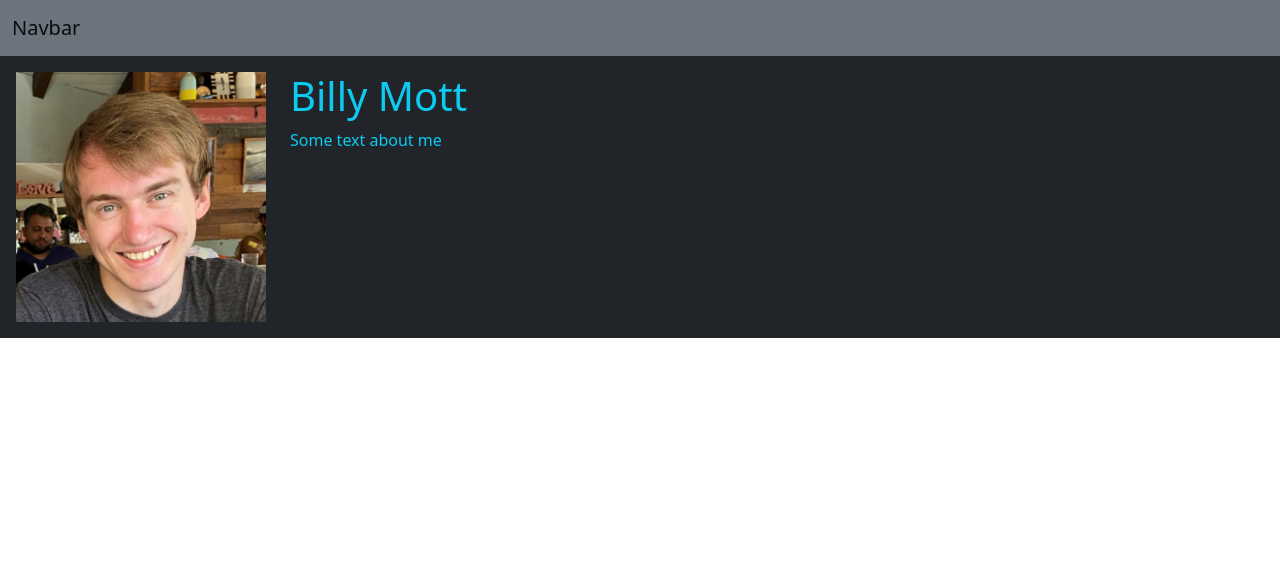
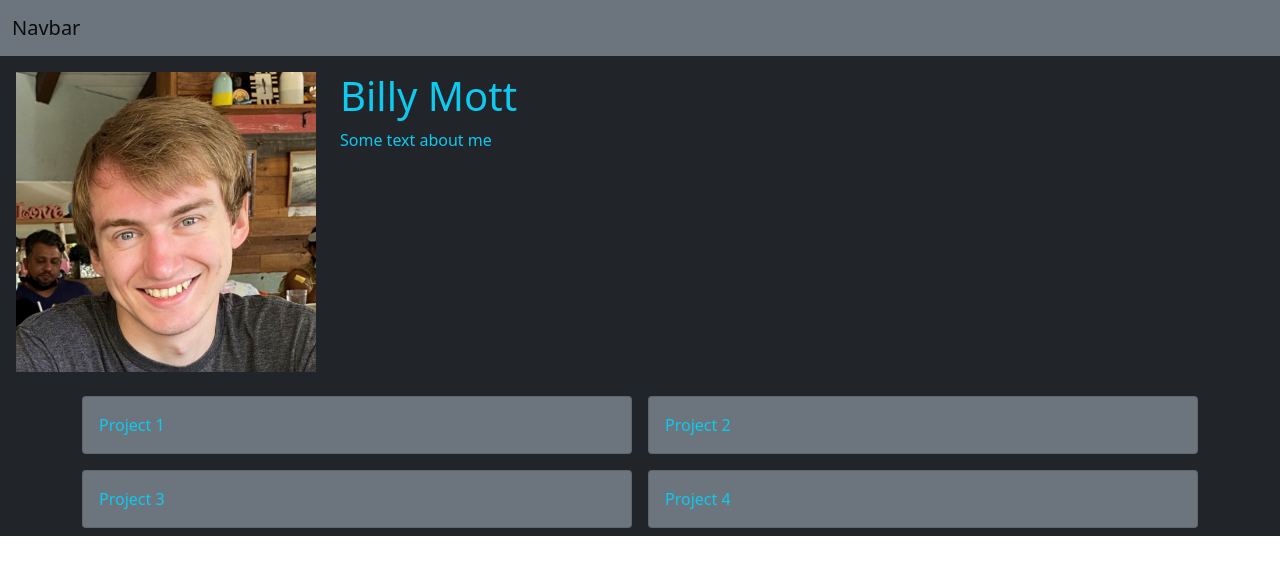
Before and after one commit to Billygm/Billy-Mott-Portfolio, a React (Create React App) app: page / in a window 1280 px wide. Shown: the top 574 px of the page. Built offline with nearby package versions, Linux system fonts and the light colour scheme.

Commit message:
adding template for my projects

```diff
--- a/src/App.js
+++ b/src/App.js
@@ -1,11 +1,13 @@
 import Mainbio from "./components/Mainbio";
 import Navbar from "./components/Navbar";
+import PortfolioGrid from "./components/PortfolioGrid";
 
 function App() {
   return (
     <>
       <Navbar />
       <Mainbio />
+      <PortfolioGrid />
     </>
   );
 }
--- a/src/components/Mainbio.js
+++ b/src/components/Mainbio.js
@@ -4,10 +4,10 @@ function Mainbio() {
   return (
     <div className="p-3 bg-dark text-info">
       <div className="row">
-        <div className="col-auto">
-          <img src={image} width={250} height={250} alt="Billy's face" />
+        <div className="col-sm-auto">
+          <img src={image} width={300} height={300} alt="Billy's face" />
         </div>
-        <div className="col">
+        <div className="col-sm">
           <h1>Billy Mott</h1>
           <p>Some text about me</p>
         </div>
--- a/src/components/PortfolioGrid.js
+++ b/src/components/PortfolioGrid.js
@@ -0,0 +1,19 @@
+import portfolioItems from "../data/portfolio.json"
+
+const PortfolioGrid = () => {
+  return (
+    <section className="p-2 bg-dark text-info">
+      <div className="container">
+        <div className="row g-3">
+          {portfolioItems.map((item) => (
+            <div className="col-sm-6" key={item.id}>
+              <div className="card card-body bg-secondary">{item.title}</div>
+            </div>
+          ))}
+        </div>
+      </div>
+    </section>
+  );
+};
+
+export default PortfolioGrid;
--- a/src/data/portfolio.json
+++ b/src/data/portfolio.json
@@ -0,0 +1,18 @@
+[
+  {
+    "id": 1,
+    "title": "Project 1"
+  },
+  {
+    "id": 2,
+    "title": "Project 2"
+  },
+  {
+    "id": 3,
+    "title": "Project 3"
+  },
+  {
+    "id": 4,
+    "title": "Project 4"
+  }
+]
```
